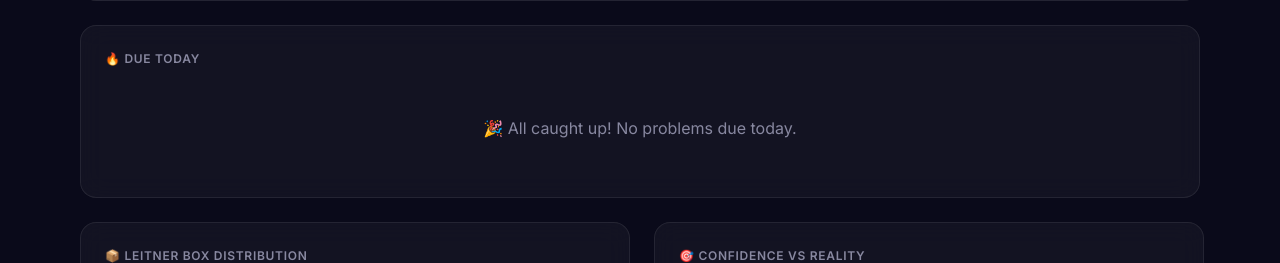
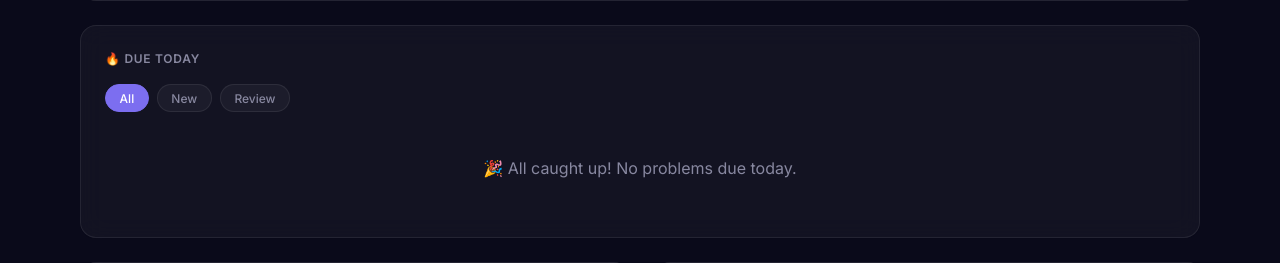
Before and after one commit to diegoruv20/leetcode-tracker, a Flask app: page / in a window 1280 px wide. Shown: the part 704-967 px from the top of the page. Run offline with Flask 3, Linux system fonts and the light colour scheme; data that the repository does not hold is empty.

Commit message:
Add new/review labels and filter to due queue

```diff
--- a/api.py
+++ b/api.py
@@ -43,7 +43,20 @@ def due_today():
         .order_by(Problem.leitner_box.asc(), func.random())
         .all()
     )
-    return jsonify([p.to_dict() for p in problems])
+
+    type_filter = request.args.get("type")
+    if type_filter == "new":
+        problems = [p for p in problems if not p.attempts]
+    elif type_filter == "review":
+        problems = [p for p in problems if p.attempts]
+
+    result = []
+    for p in problems:
+        d = p.to_dict()
+        d["review_type"] = "new" if not p.attempts else "review"
+        result.append(d)
+
+    return jsonify(result)
 
 
 @api_bp.route("/attempts", methods=["POST"])
--- a/static/css/style.css
+++ b/static/css/style.css
@@ -129,6 +129,25 @@ h1 { font-size: 1.75rem; font-weight: 700; letter-spacing: -0.03em; margin-botto
 .chart-section canvas { flex: 1; max-height: 250px; min-height: 250px; }
 
 /* === Due Queue === */
+.due-filters {
+  display: flex;
+  gap: .5rem;
+  margin-bottom: .75rem;
+}
+.btn-filter {
+  background: var(--glass);
+  border: 1px solid var(--glass-border);
+  color: var(--text-dim);
+  padding: .35rem .85rem;
+  border-radius: 20px;
+  cursor: pointer;
+  font-size: .75rem;
+  font-weight: 500;
+  transition: all .2s;
+  font-family: 'Inter', system-ui, sans-serif;
+}
+.btn-filter:hover { color: var(--text); border-color: rgba(255,255,255,0.15); }
+.btn-filter.active { background: var(--accent); color: white; border-color: var(--accent); }
 .due-queue { display: flex; flex-direction: column; gap: .5rem; }
 .due-card {
   display: flex;
@@ -189,6 +208,8 @@ h1 { font-size: 1.75rem; font-weight: 700; letter-spacing: -0.03em; margin-botto
 .box-badge.box-3 { background: rgba(234,179,8,.12); color: var(--box3); }
 .box-badge.box-4 { background: rgba(52,211,153,.12); color: var(--box4); }
 .box-badge.box-5 { background: rgba(6,182,212,.12); color: var(--box5); }
+.badge-new { background: rgba(124,110,240,.15); color: var(--accent-hover); }
+.badge-review { background: rgba(52,211,153,.12); color: var(--success); }
 
 /* === Data Table === */
 .data-table {
--- a/templates/dashboard.html
+++ b/templates/dashboard.html
@@ -41,6 +41,11 @@
   <!-- Due Today Queue -->
   <section class="section">
     <h2>🔥 Due Today</h2>
+    <div class="due-filters" id="due-filters">
+      <button class="btn-filter active" data-filter="all">All</button>
+      <button class="btn-filter" data-filter="new">New</button>
+      <button class="btn-filter" data-filter="review">Review</button>
+    </div>
     <div id="due-queue" class="due-queue">Loading...</div>
   </section>
 
@@ -137,16 +142,22 @@ async function loadDashboard() {
   document.getElementById('avg-ai-score').textContent = stats.avg_ai_score > 0 ? `${stats.avg_ai_score}/10` : '—';
   document.getElementById('avg-complexity').textContent = stats.avg_complexity_score > 0 ? `${stats.avg_complexity_score}/5` : '—';
 
-  // Due today queue — show top 5, collapsible
+  // Due today queue — show top 5, collapsible, with new/review filter
   const dueEl = document.getElementById('due-queue');
-  if (due.length === 0) {
-    dueEl.innerHTML = '<p class="empty-state">🎉 All caught up! No problems due today.</p>';
-  } else {
+  let currentFilter = 'all';
+
+  function renderDue(filter) {
+    const filtered = filter === 'all' ? due : due.filter(p => p.review_type === filter);
+    if (filtered.length === 0) {
+      dueEl.innerHTML = '<p class="empty-state">🎉 All caught up! No problems due today.</p>';
+      return;
+    }
     const SHOW_COUNT = 5;
-    const cards = due.map(p => `
+    const cards = filtered.map(p => `
       <a href="/problems/${p.id}" class="due-card box-${p.leitner_box}">
         <span class="due-name">${p.name}</span>
         <span class="due-meta">
+          <span class="badge ${p.review_type === 'new' ? 'badge-new' : 'badge-review'}">${p.review_type === 'new' ? 'New' : 'Review'}</span>
           <span class="badge diff-${p.difficulty.toLowerCase()}">${p.difficulty}</span>
           <span class="badge box-badge">Box ${p.leitner_box}</span>
         </span>
@@ -154,12 +165,23 @@ async function loadDashboard() {
     `);
     const visible = cards.slice(0, SHOW_COUNT).join('');
     const hidden = cards.slice(SHOW_COUNT).join('');
-    const toggle = due.length > SHOW_COUNT
+    const toggle = filtered.length > SHOW_COUNT
       ? `<div id="due-hidden" class="due-hidden" style="display:none">${hidden}</div>
-         <button class="btn-toggle" onclick="const el=document.getElementById('due-hidden');const shown=el.style.display!=='none';el.style.display=shown?'none':'flex';this.textContent=shown?'Show all ${due.length} problems ▾':'Show less ▴'">Show all ${due.length} problems ▾</button>`
+         <button class="btn-toggle" onclick="const el=document.getElementById('due-hidden');const shown=el.style.display!=='none';el.style.display=shown?'none':'flex';this.textContent=shown?'Show all ${filtered.length} problems ▾':'Show less ▴'">Show all ${filtered.length} problems ▾</button>`
       : '';
     dueEl.innerHTML = visible + toggle;
   }
+
+  renderDue(currentFilter);
+
+  document.querySelectorAll('.btn-filter').forEach(btn => {
+    btn.addEventListener('click', () => {
+      document.querySelectorAll('.btn-filter').forEach(b => b.classList.remove('active'));
+      btn.classList.add('active');
+      currentFilter = btn.dataset.filter;
+      renderDue(currentFilter);
+    });
+  });
 
   // Box distribution chart
   const boxCtx = document.getElementById('box-chart').getContext('2d');
```
